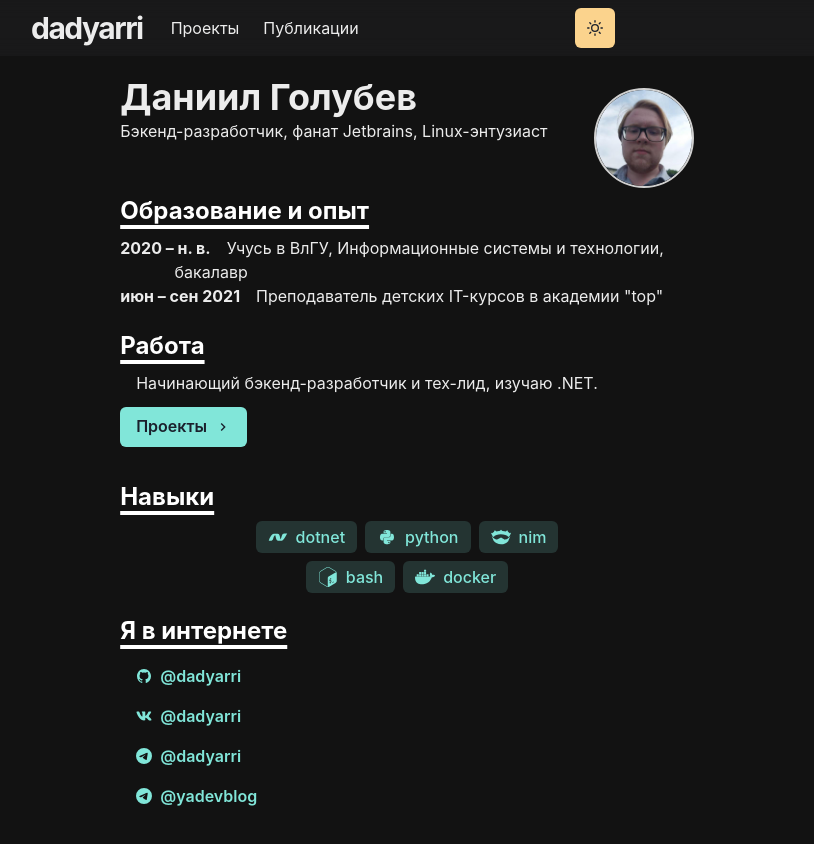
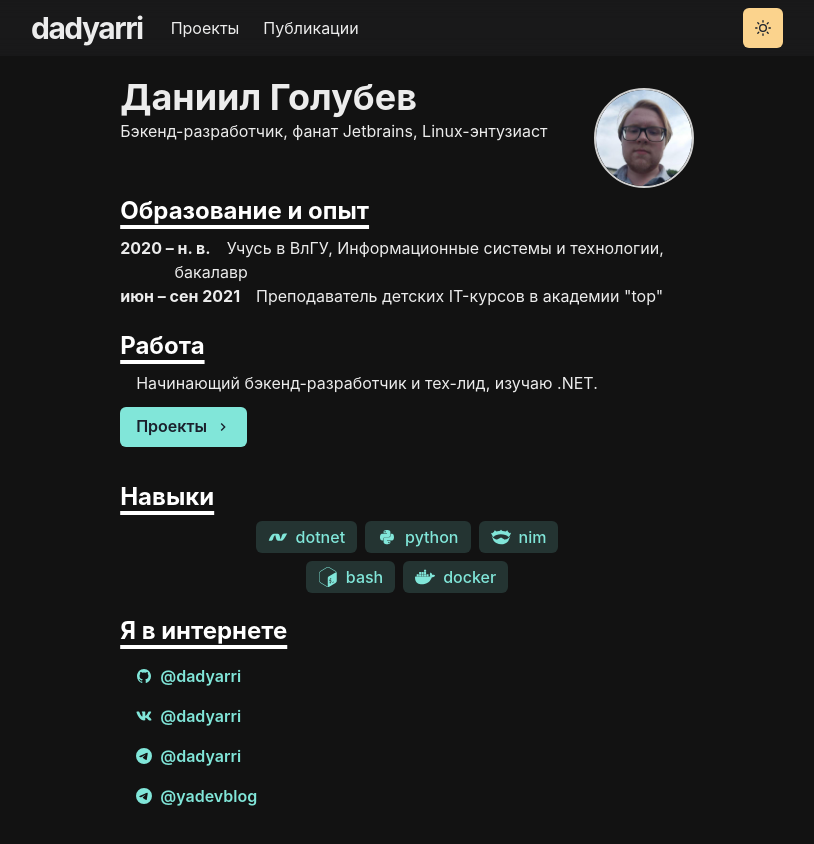
Before and after one commit to daniilko0/portfolio, a Next.js app: page / in a window 1280 px wide. Shown: the top 844 px of the page, without its empty margins (233-1047 px from the left). Built offline with nearby package versions, Linux system fonts and the light colour scheme; a web font is replaced by a local one.

Commit message:
fix align

```diff
--- a/components/navbar.tsx
+++ b/components/navbar.tsx
@@ -24,7 +24,6 @@ type Props = {
 
 const Navbar = (props: Props) => {
   const { path } = props;
-
   return (
     <Box
       position={"fixed"}
@@ -64,7 +63,8 @@ const Navbar = (props: Props) => {
             Публикации
           </LinkItem>
         </Stack>
-        <Box flex={1}>
+        {/*@ts-ignore 2322*/}
+        <Box flex={1} align={"right"}>
           <ThemeToggleButton />
           <Box ml={2} display={{ base: "inline-block", md: "none" }}>
             <Menu>
```
